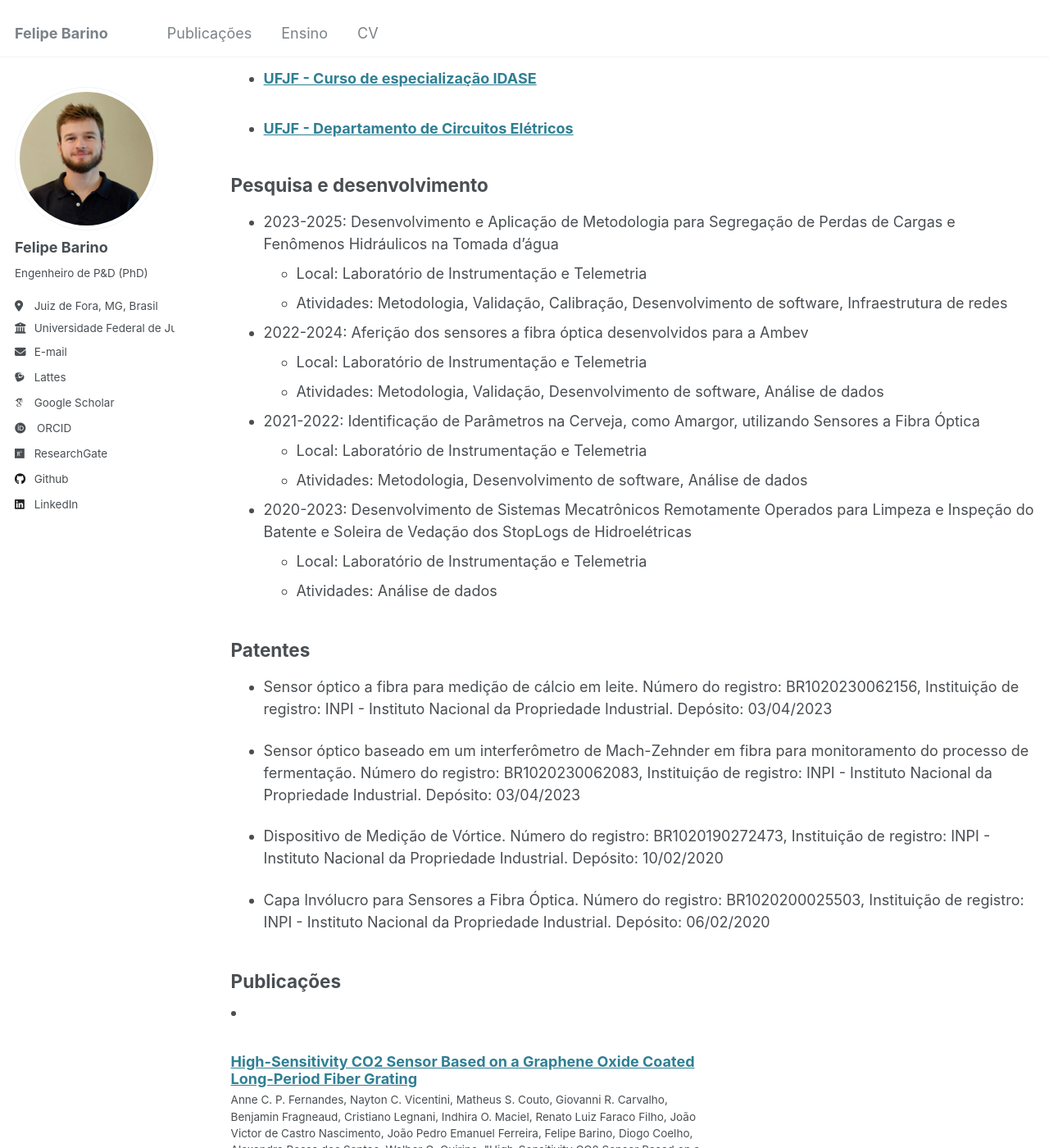
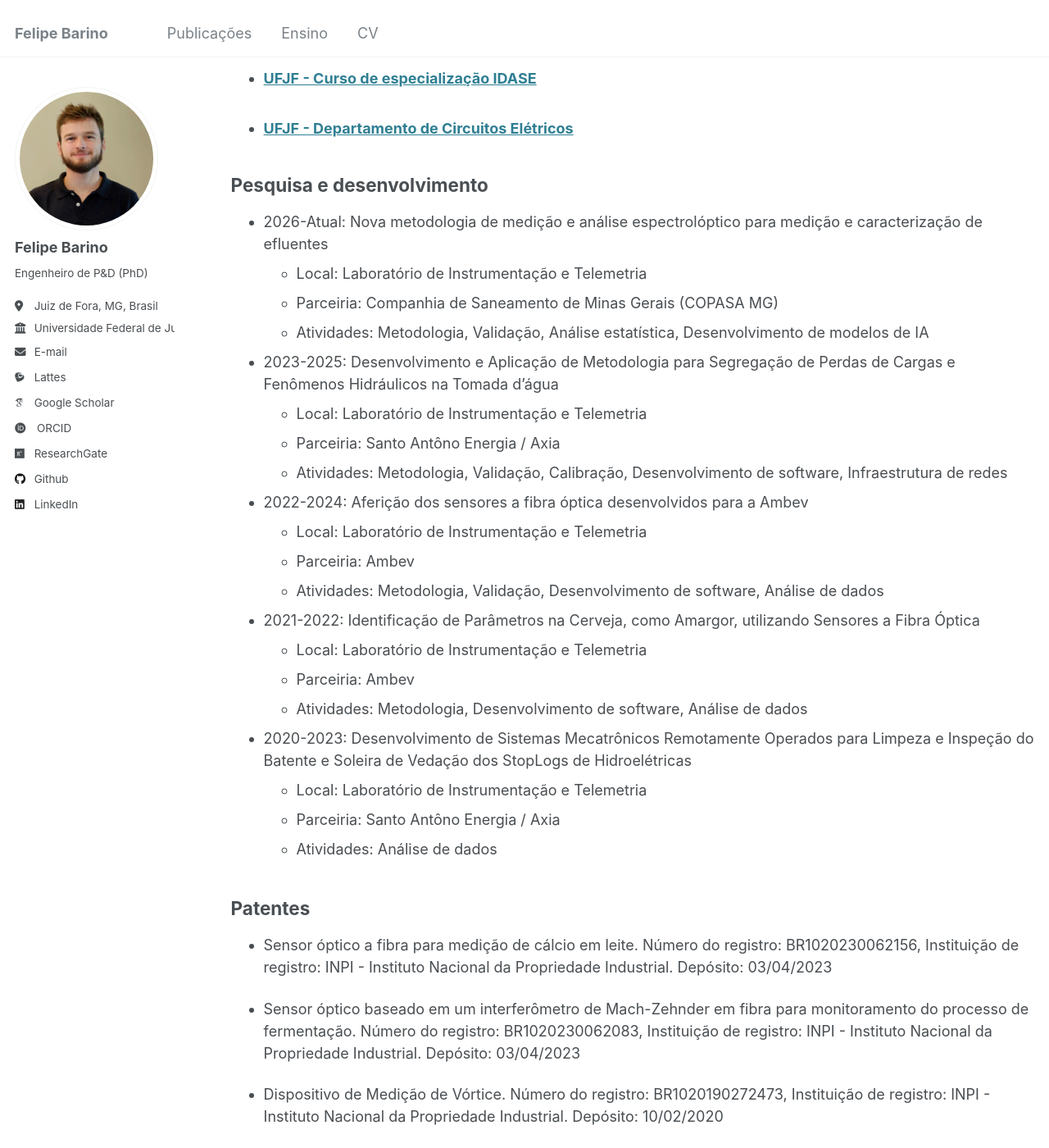
Before and after one commit to felipebarino/felipebarino.github.io, a Jekyll site: the page built from _pages/cv.md, in a window 1280 px wide and 1400 px high, scrolled down 349 px. Shown: the whole window at 82% size. Built offline with Jekyll 4.4.1, drawn with Linux system fonts in a browser that asks for light colours; some web fonts are replaced.

Commit message:
projeto copasa

```diff
--- a/_pages/cv.md
+++ b/_pages/cv.md
@@ -26,20 +26,30 @@ Ensino
 Pesquisa e desenvolvimento
 ---
 
+* 2026-Atual: Nova metodologia de medição e análise espectrolóptico para medição e caracterização de efluentes
+  * Local: Laboratório de Instrumentação e Telemetria
+  * Parceiria: Companhia de Saneamento de Minas Gerais (COPASA MG)
+  * Atividades: Metodologia, Validação, Análise estatística, Desenvolvimento de modelos de IA
+
+
 * 2023-2025: Desenvolvimento e Aplicação de Metodologia para Segregação de Perdas de Cargas e Fenômenos Hidráulicos na Tomada d'água
   * Local: Laboratório de Instrumentação e Telemetria
+  * Parceiria: Santo Antôno Energia / Axia
   * Atividades: Metodologia, Validação, Calibração, Desenvolvimento de software, Infraestrutura de redes
 
 * 2022-2024: Aferição dos sensores a fibra óptica desenvolvidos para a Ambev
   * Local: Laboratório de Instrumentação e Telemetria
+  * Parceiria: Ambev
   * Atividades: Metodologia, Validação, Desenvolvimento de software, Análise de dados
 
 * 2021-2022: Identificação de Parâmetros na Cerveja, como Amargor, utilizando Sensores a Fibra Óptica
   * Local: Laboratório de Instrumentação e Telemetria
+  * Parceiria: Ambev
   * Atividades: Metodologia, Desenvolvimento de software, Análise de dados
 
 * 2020-2023: Desenvolvimento de Sistemas Mecatrônicos Remotamente Operados para Limpeza e Inspeção do Batente e Soleira de Vedação dos StopLogs de Hidroelétricas
   * Local: Laboratório de Instrumentação e Telemetria
+  * Parceiria: Santo Antôno Energia / Axia
   * Atividades: Análise de dados
 
 Patentes
@@ -50,8 +60,6 @@ Patentes
 * Sensor óptico baseado em um interferômetro de Mach-Zehnder em fibra para monitoramento do processo de fermentação. Número do registro: BR1020230062083, Instituição de registro: INPI - Instituto Nacional da Propriedade Industrial. Depósito: 03/04/2023
 
 * Dispositivo de Medição de Vórtice. Número do registro: BR1020190272473, Instituição de registro: INPI - Instituto Nacional da Propriedade Industrial. Depósito: 10/02/2020
-
-* Capa Invólucro para Sensores a Fibra Óptica. Número do registro: BR1020200025503, Instituição de registro: INPI - Instituto Nacional da Propriedade Industrial. Depósito: 06/02/2020
 
 Publicações
 ---
```
